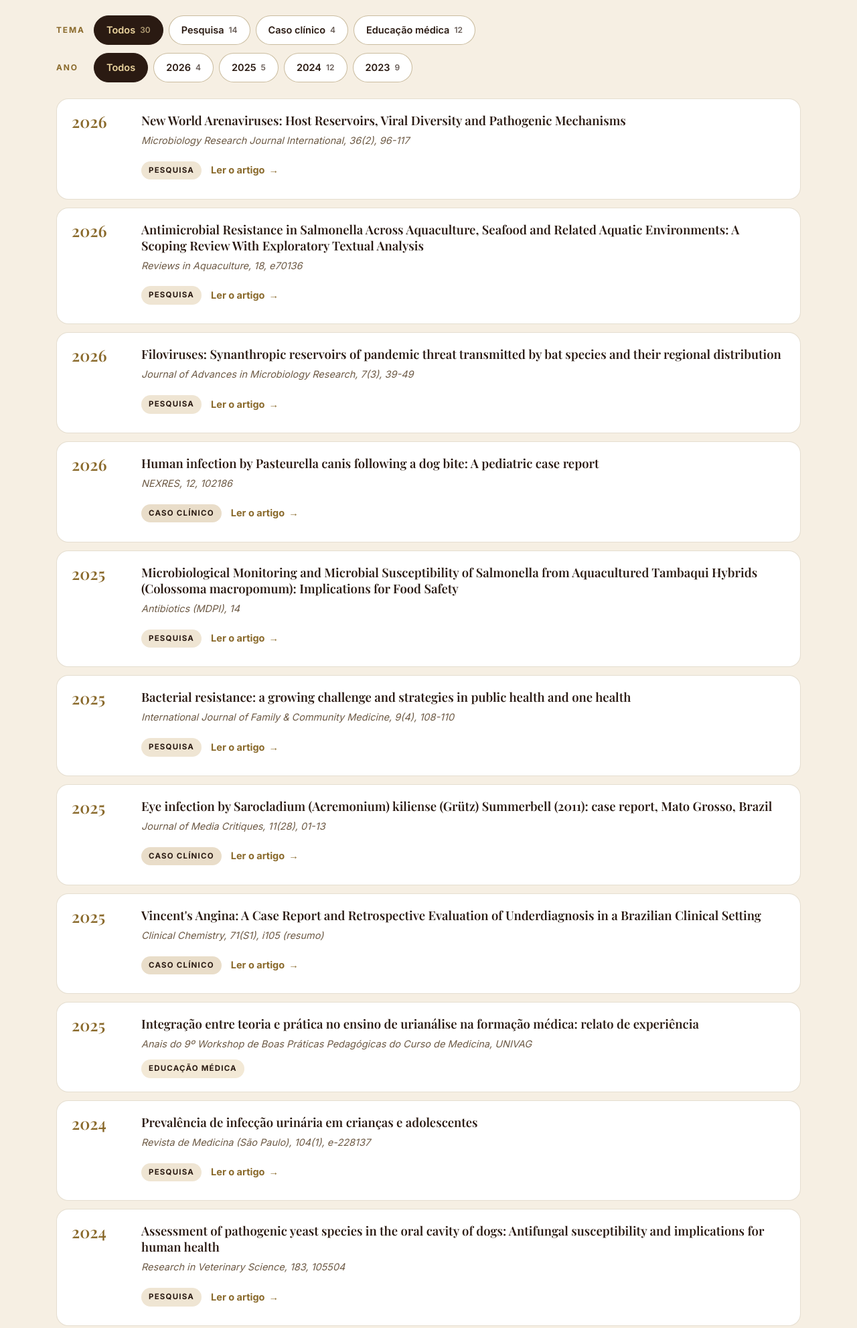
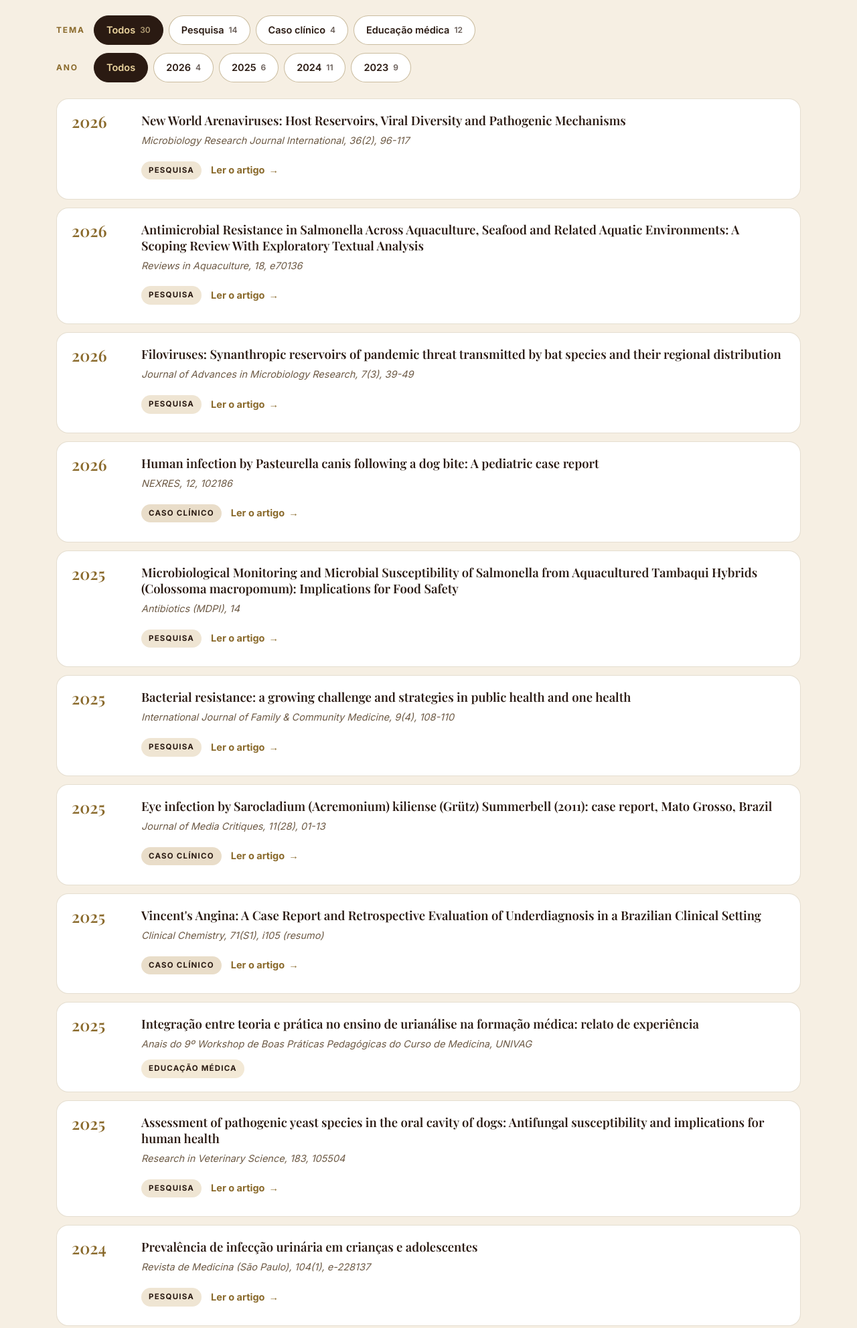
Before and after one commit to zebubit/dra-cristiane-coimbra, a plain HTML site: page index.html in a window 1280 px wide. Shown: the part 5722-7705 px from the top of the page at 67% size. Drawn offline with nearby package versions, Linux system fonts and the light colour scheme; a web font is replaced by a local one.

Commit message:
ajuste: Assessment of pathogenic yeast passa para 2025
Co-Authored-By: Claude Sonnet 5.5 <noreply@anthropic.com>

```diff
--- a/index.html
+++ b/index.html
@@ -198,7 +198,7 @@
     </div>
     <div class="filtros reveal" role="group" aria-label="Filtrar produção científica">
       <div class="filtros__g"><span>Tema</span><button class="chip is-on" data-f="cat" data-v="" aria-pressed="true">Todos <i>30</i></button><button class="chip" data-f="cat" data-v="p" aria-pressed="false">Pesquisa <i>14</i></button><button class="chip" data-f="cat" data-v="c" aria-pressed="false">Caso clínico <i>4</i></button><button class="chip" data-f="cat" data-v="e" aria-pressed="false">Educação médica <i>12</i></button></div>
-      <div class="filtros__g"><span>Ano</span><button class="chip is-on" data-f="ano" data-v="" aria-pressed="true">Todos</button><button class="chip" data-f="ano" data-v="2026" aria-pressed="false">2026 <i>4</i></button><button class="chip" data-f="ano" data-v="2025" aria-pressed="false">2025 <i>5</i></button><button class="chip" data-f="ano" data-v="2024" aria-pressed="false">2024 <i>12</i></button><button class="chip" data-f="ano" data-v="2023" aria-pressed="false">2023 <i>9</i></button></div>
+      <div class="filtros__g"><span>Ano</span><button class="chip is-on" data-f="ano" data-v="" aria-pressed="true">Todos</button><button class="chip" data-f="ano" data-v="2026" aria-pressed="false">2026 <i>4</i></button><button class="chip" data-f="ano" data-v="2025" aria-pressed="false">2025 <i>6</i></button><button class="chip" data-f="ano" data-v="2024" aria-pressed="false">2024 <i>11</i></button><button class="chip" data-f="ano" data-v="2023" aria-pressed="false">2023 <i>9</i></button></div>
     </div>
     <ol class="arts" id="arts">
       <li class="art" data-cat="p" data-ano="2026"><span class="art__ano">2026</span><div class="art__corpo"><h3>New World Arenaviruses: Host Reservoirs, Viral Diversity and Pathogenic Mechanisms</h3><p class="art__ven">Microbiology Research Journal International, 36(2), 96-117</p><div class="art__rod"><span class="art__tag art__tag--p">Pesquisa</span><a class="art__lk" href="https://doi.org/10.9734/mrji/2026/v36i21710" target="_blank" rel="noopener" aria-label="Ler o artigo (DOI): New World Arenaviruses: Host Reservoirs, Viral Diversity and Pathogeni">Ler o artigo</a></div></div></li>
@@ -210,8 +210,8 @@
       <li class="art" data-cat="c" data-ano="2025"><span class="art__ano">2025</span><div class="art__corpo"><h3>Eye infection by Sarocladium (Acremonium) kiliense (Grütz) Summerbell (2011): case report, Mato Grosso, Brazil</h3><p class="art__ven">Journal of Media Critiques, 11(28), 01-13</p><div class="art__rod"><span class="art__tag art__tag--c">Caso clínico</span><a class="art__lk" href="https://doi.org/10.17349/jmcv11n28-001" target="_blank" rel="noopener" aria-label="Ler o artigo (DOI): Eye infection by Sarocladium (Acremonium) kiliense (Grütz) Summerbell ">Ler o artigo</a></div></div></li>
       <li class="art" data-cat="c" data-ano="2025"><span class="art__ano">2025</span><div class="art__corpo"><h3>Vincent&#x27;s Angina: A Case Report and Retrospective Evaluation of Underdiagnosis in a Brazilian Clinical Setting</h3><p class="art__ven">Clinical Chemistry, 71(S1), i105 (resumo)</p><div class="art__rod"><span class="art__tag art__tag--c">Caso clínico</span><a class="art__lk" href="https://doi.org/10.1093/clinchem/hvaf086.247" target="_blank" rel="noopener" aria-label="Ler o artigo (DOI): Vincent&#x27;s Angina: A Case Report and Retrospective Evaluation of Underd">Ler o artigo</a></div></div></li>
       <li class="art" data-cat="e" data-ano="2025"><span class="art__ano">2025</span><div class="art__corpo"><h3>Integração entre teoria e prática no ensino de urianálise na formação médica: relato de experiência</h3><p class="art__ven">Anais do 9º Workshop de Boas Práticas Pedagógicas do Curso de Medicina, UNIVAG</p><div class="art__rod"><span class="art__tag art__tag--e">Educação médica</span></div></div></li>
+      <li class="art" data-cat="p" data-ano="2025"><span class="art__ano">2025</span><div class="art__corpo"><h3>Assessment of pathogenic yeast species in the oral cavity of dogs: Antifungal susceptibility and implications for human health</h3><p class="art__ven">Research in Veterinary Science, 183, 105504</p><div class="art__rod"><span class="art__tag art__tag--p">Pesquisa</span><a class="art__lk" href="https://doi.org/10.1016/j.rvsc.2024.105504" target="_blank" rel="noopener" aria-label="Ler o artigo (DOI): Assessment of pathogenic yeast species in the oral cavity of dogs: Ant">Ler o artigo</a></div></div></li>
       <li class="art" data-cat="p" data-ano="2024"><span class="art__ano">2024</span><div class="art__corpo"><h3>Prevalência de infecção urinária em crianças e adolescentes</h3><p class="art__ven">Revista de Medicina (São Paulo), 104(1), e-228137</p><div class="art__rod"><span class="art__tag art__tag--p">Pesquisa</span><a class="art__lk" href="https://doi.org/10.11606/issn.1679-9836.v104i1e-228137" target="_blank" rel="noopener" aria-label="Ler o artigo (DOI): Prevalência de infecção urinária em crianças e adolescentes">Ler o artigo</a></div></div></li>
-      <li class="art" data-cat="p" data-ano="2024"><span class="art__ano">2024</span><div class="art__corpo"><h3>Assessment of pathogenic yeast species in the oral cavity of dogs: Antifungal susceptibility and implications for human health</h3><p class="art__ven">Research in Veterinary Science, 183, 105504</p><div class="art__rod"><span class="art__tag art__tag--p">Pesquisa</span><a class="art__lk" href="https://doi.org/10.1016/j.rvsc.2024.105504" target="_blank" rel="noopener" aria-label="Ler o artigo (DOI): Assessment of pathogenic yeast species in the oral cavity of dogs: Ant">Ler o artigo</a></div></div></li>
       <li class="art" data-cat="p" data-ano="2024"><span class="art__ano">2024</span><div class="art__corpo"><h3>Metabolic effects of an oral carbohydrate–whey protein supplement after fasting in volunteers: A randomized controlled crossover trial</h3><p class="art__ven">Nutrition, 117, 112251</p><div class="art__rod"><span class="art__tag art__tag--p">Pesquisa</span><a class="art__lk" href="https://doi.org/10.1016/j.nut.2023.112251" target="_blank" rel="noopener" aria-label="Ler o artigo (DOI): Metabolic effects of an oral carbohydrate–whey protein supplement afte">Ler o artigo</a></div></div></li>
       <li class="art" data-cat="p" data-ano="2024"><span class="art__ano">2024</span><div class="art__corpo"><h3>Microbiological quality of dehydrated aromatic condiments and spices used in food: the danger of contamination and level of toxigenic agents</h3><p class="art__ven">International Journal of Current Microbiology and Applied Sciences, 13(3), 1-26</p><div class="art__rod"><span class="art__tag art__tag--p">Pesquisa</span><a class="art__lk" href="https://doi.org/10.20546/ijcmas.2024.1303.001" target="_blank" rel="noopener" aria-label="Ler o artigo (DOI): Microbiological quality of dehydrated aromatic condiments and spices u">Ler o artigo</a></div></div></li>
       <li class="art" data-cat="p" data-ano="2024"><span class="art__ano">2024</span><div class="art__corpo"><h3>Análise microbiológica de superfícies inanimadas de Unidades de Terapia Intensiva em hospital privado e público</h3><p class="art__ven">Revista Saúde (Santa Maria), 50</p><div class="art__rod"><span class="art__tag art__tag--p">Pesquisa</span><a class="art__lk" href="https://doi.org/10.5902/2236583485372" target="_blank" rel="noopener" aria-label="Ler o artigo (DOI): Análise microbiológica de superfícies inanimadas de Unidades de Terapi">Ler o artigo</a></div></div></li>
```
